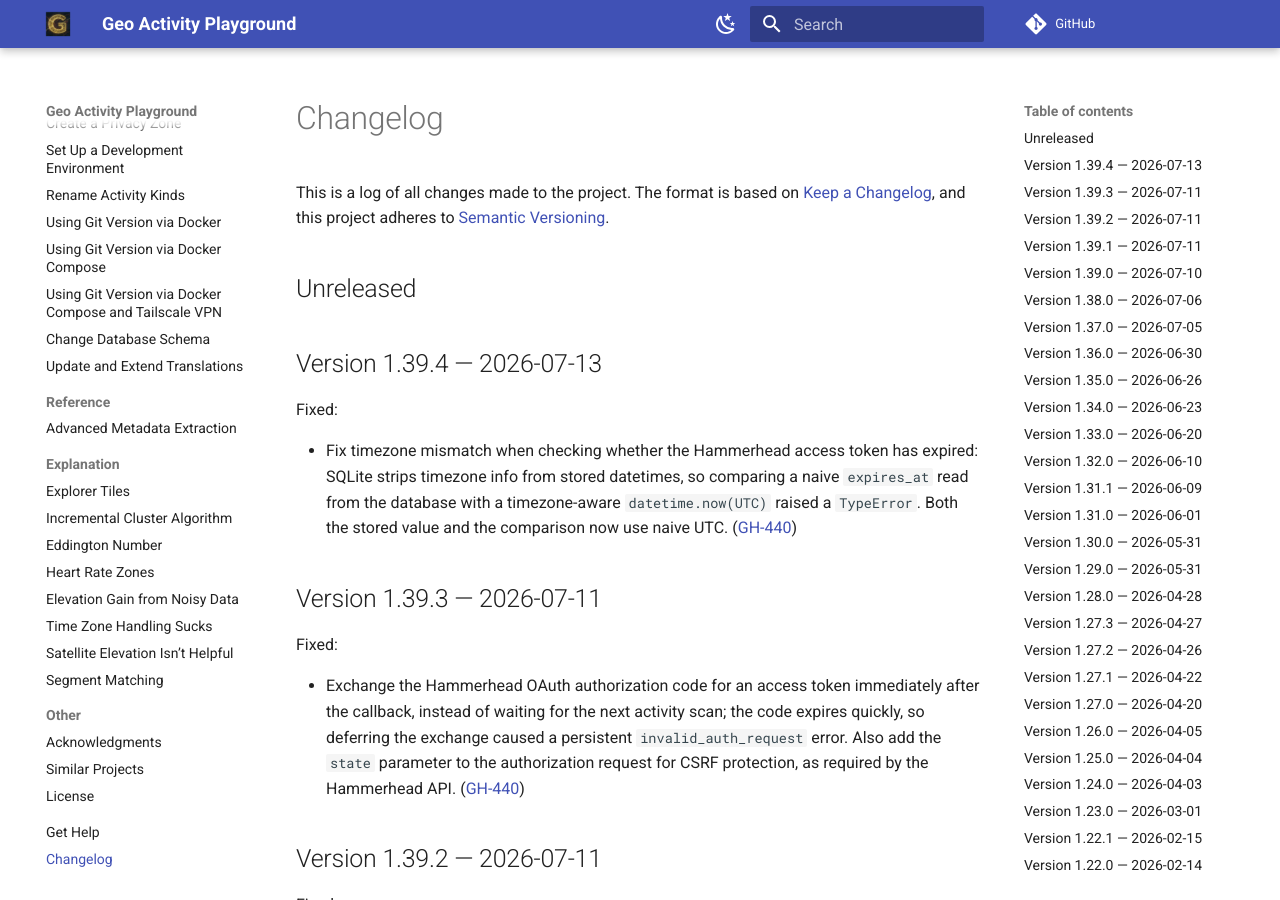
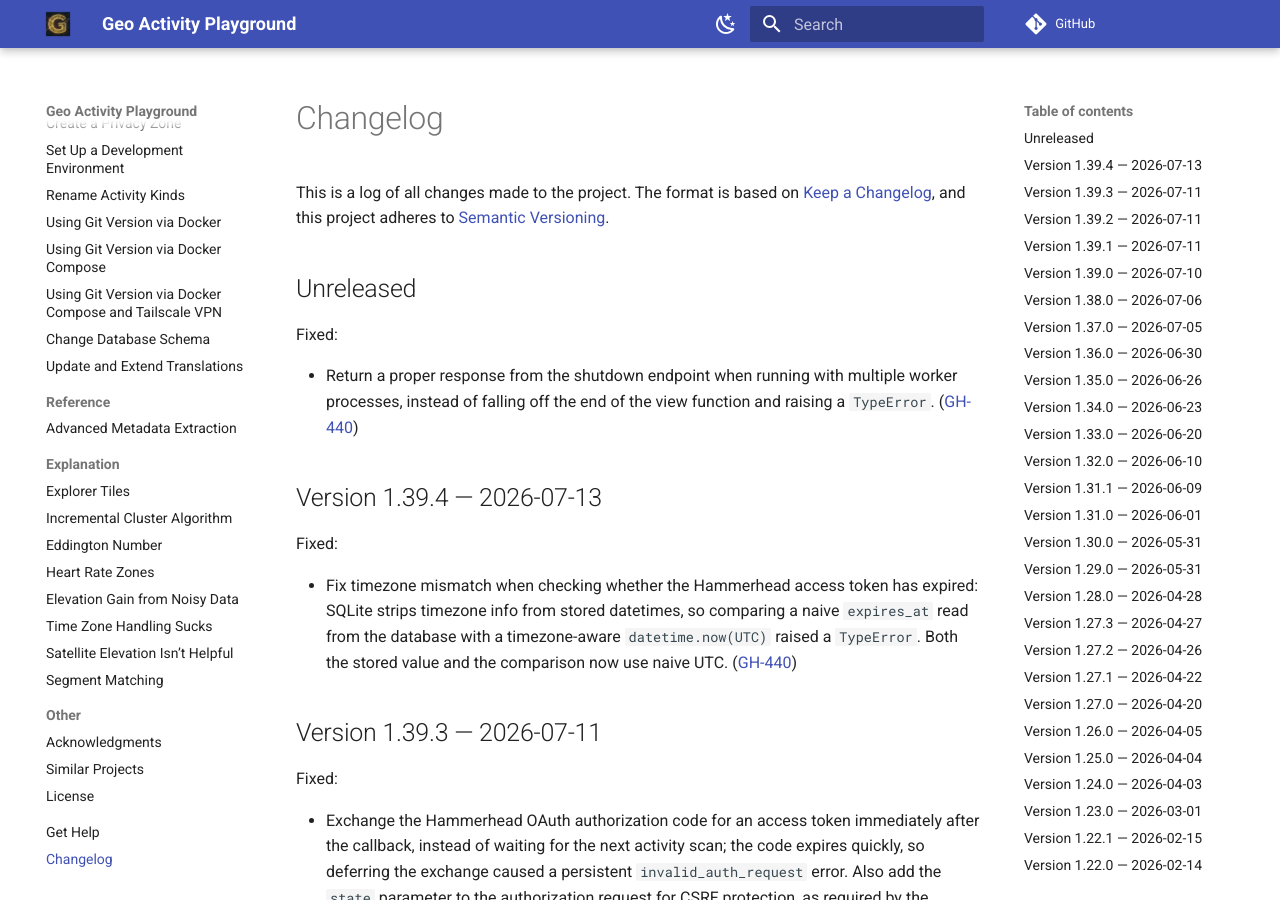
Before and after one commit to martin-ueding/geo-activity-playground, an MkDocs documentation site: the page built from docs/changelog.md, in a window 1280 px wide and 900 px high. Built offline with MkDocs 1.6.1 and Material for MkDocs 9.7.7, drawn with Linux system fonts in a browser that asks for light colours; comment, search, counter and statistics services are not loaded.

Commit message:
docs: changelog entry for shutdown endpoint fix
Refs: GH-440

```diff
--- a/docs/changelog.md
+++ b/docs/changelog.md
@@ -17,6 +17,9 @@ Types of changes
 
 ## Unreleased
 
+Fixed:
+
+- Return a proper response from the shutdown endpoint when running with multiple worker processes, instead of falling off the end of the view function and raising a `TypeError`. ([GH-440](https://github.com/martin-ueding/geo-activity-playground/discussions/440))
 
 ## Version 1.39.4 — 2026-07-13
 
```
